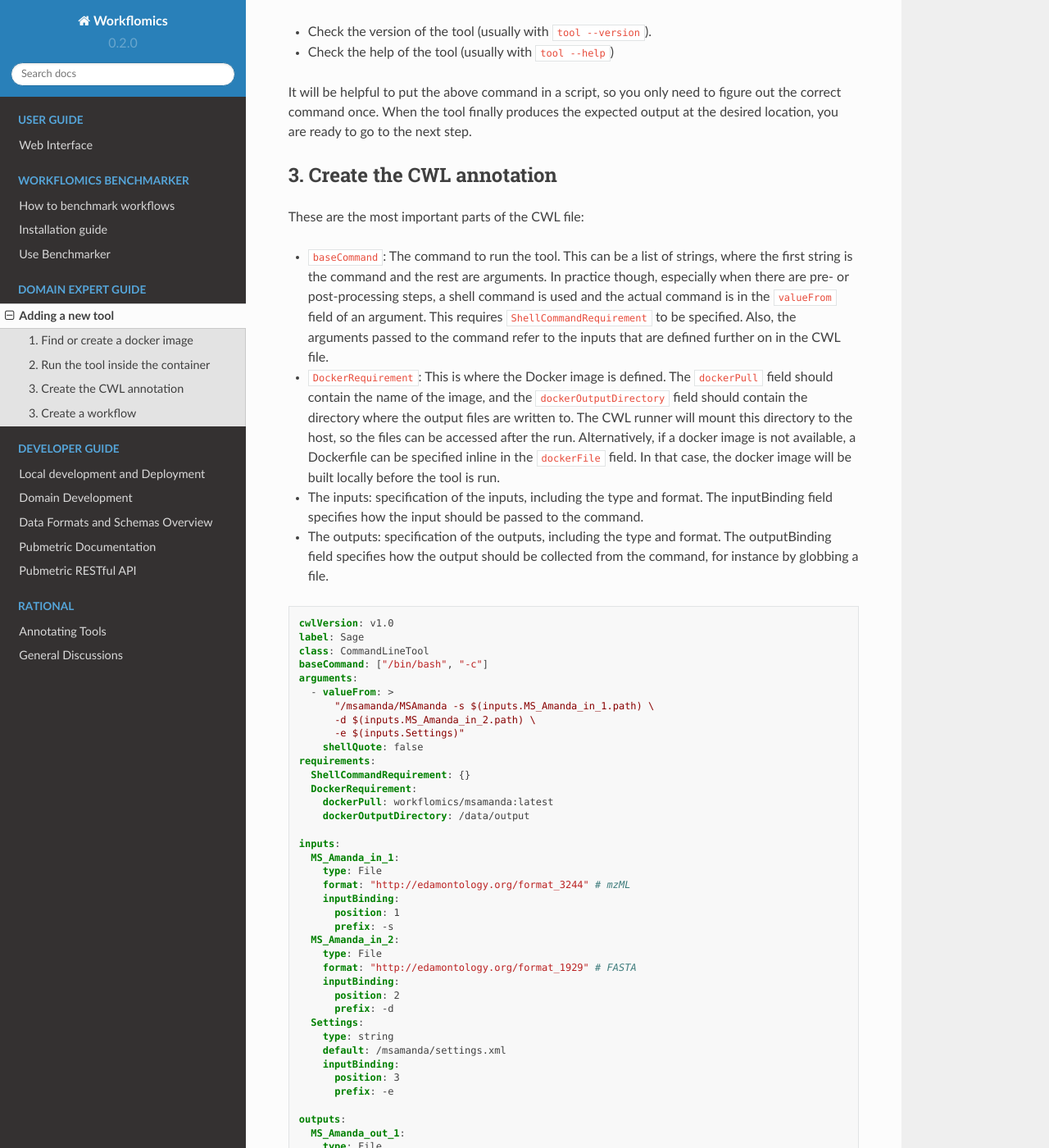
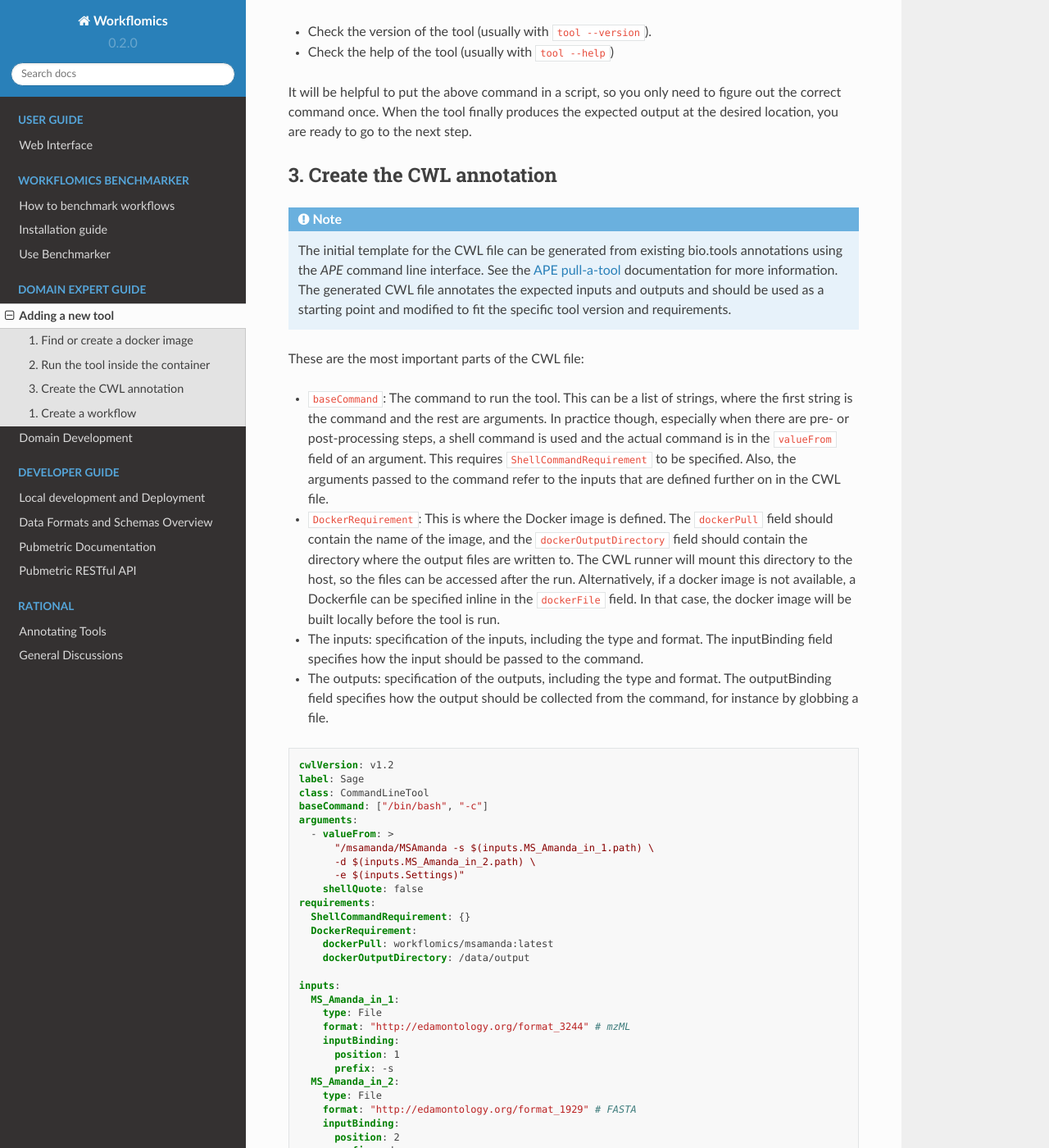
Before and after one commit to Workflomics/workflomics-readthedocs, a Sphinx documentation site: the page built from docs/source/domain-expert-guide/adding-tools.rst, in a window 1280 px wide and 1400 px high, scrolled down 914 px. Shown: the whole window at 82% size. Built offline with Sphinx 7.4.7 and the Read the Docs theme 2.0.0, drawn with Linux system fonts in a browser that asks for light colours; some of the changed text lies outside the part shown.

Commit message:
Update CWL template usage

```diff
--- a/docs/source/workflomics-benchmarker/adding-tools.rst
+++ b/docs/source/domain-expert-guide/adding-tools.rst
@@ -35,6 +35,10 @@ It will be helpful to put the above command in a script, so you only need to fig
 3. Create the CWL annotation
 ----------------------------
 
+.. note::
+
+   The initial template for the CWL file can be generated from existing bio.tools annotations using the `APE` command line interface. See the `APE pull-a-tool <https://ape-framework.readthedocs.io/en/v2.4/docs/developers/cli.html#>`_ documentation for more information. The generated CWL file annotates the expected inputs and outputs and should be used as a starting point and modified to fit the specific tool version and requirements.
+
 These are the most important parts of the CWL file:
 
 - ``baseCommand``: The command to run the tool. This can be a list of strings, where the first string is the command and the rest are arguments. In practice though, especially when there are pre- or post-processing steps, a shell command is used and the actual command is in the ``valueFrom`` field of an argument. This requires ``ShellCommandRequirement`` to be specified. Also, the arguments passed to the command refer to the inputs that are defined further on in the CWL file.
@@ -44,7 +48,7 @@ These are the most important parts of the CWL file:
 
 .. code-block:: yaml
 
-  cwlVersion: v1.0
+  cwlVersion: v1.2
   label: Sage
   class: CommandLineTool
   baseCommand: ["/bin/bash", "-c"]
@@ -90,7 +94,13 @@ These are the most important parts of the CWL file:
 The CWL file essentially describes one step from a workflow and we want to try whether it works as expected. The CWL file can be tested using the cwltool command line tool. For instance:
 
 
-3. Create a workflow
+.. code-block:: bash
+
+  cwltool --validate path/to/cwlfile.cwl
+
+
+
+1. Create a workflow
 --------------------
 
 Create a workflow using the tool and test whether it runs.
--- a/docs/source/index.rst
+++ b/docs/source/index.rst
@@ -31,14 +31,14 @@ Contents
    :maxdepth: 2
    :caption: Domain Expert Guide
 
-   workflomics-benchmarker/adding-tools
+   domain-expert-guide/adding-tools
+   domain-expert-guide/domain-development
 
 .. toctree::
    :maxdepth: 2
    :caption: Developer Guide
 
    developer-guide/installation
-   developer-guide/domain-development
    developer-guide/standards
    developer-guide/pubmetric
    developer-guide/pubmetric_api
```
Also changed, not shown: docs/source/domain-expert-guide/domain-development.rst (renamed from docs/source/developer-guide/domain-development.rst).
